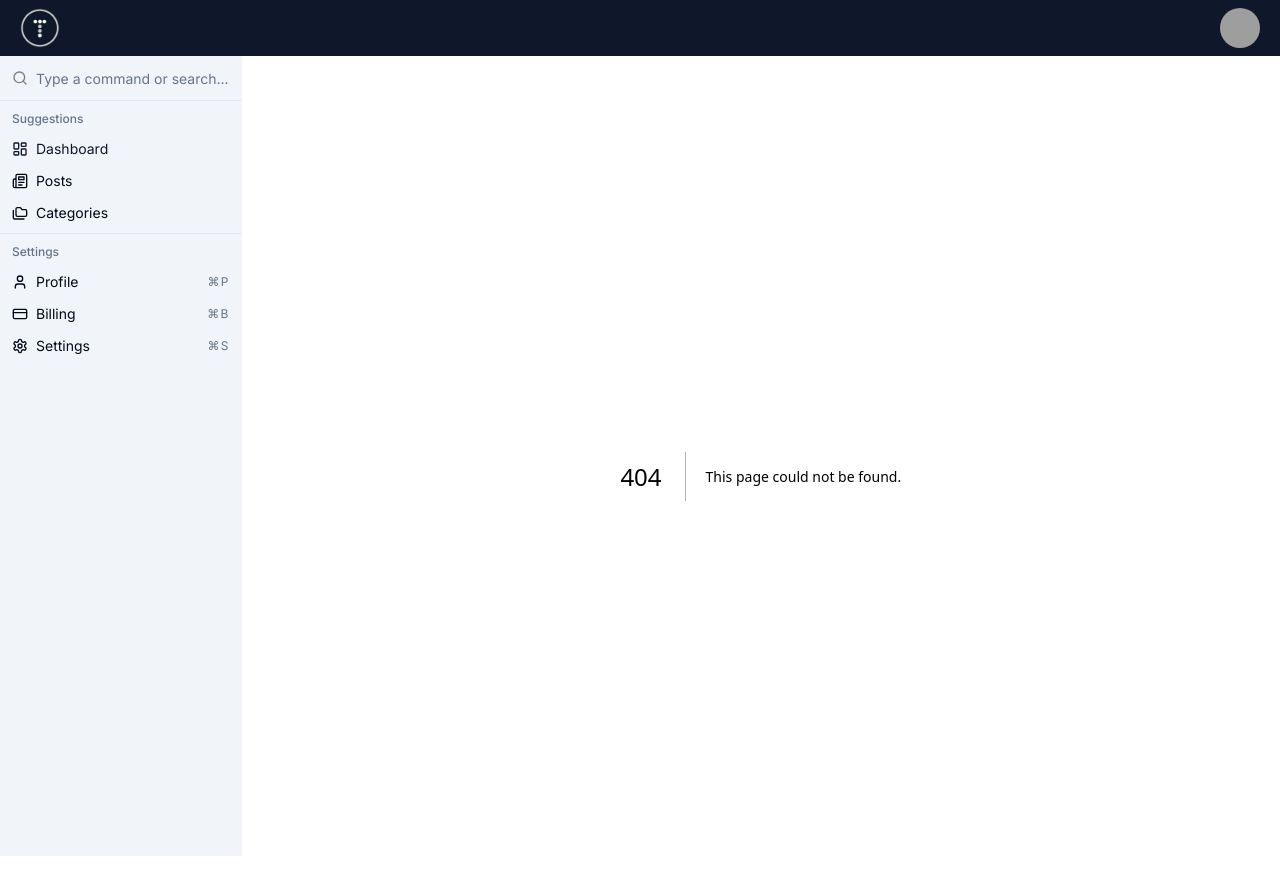
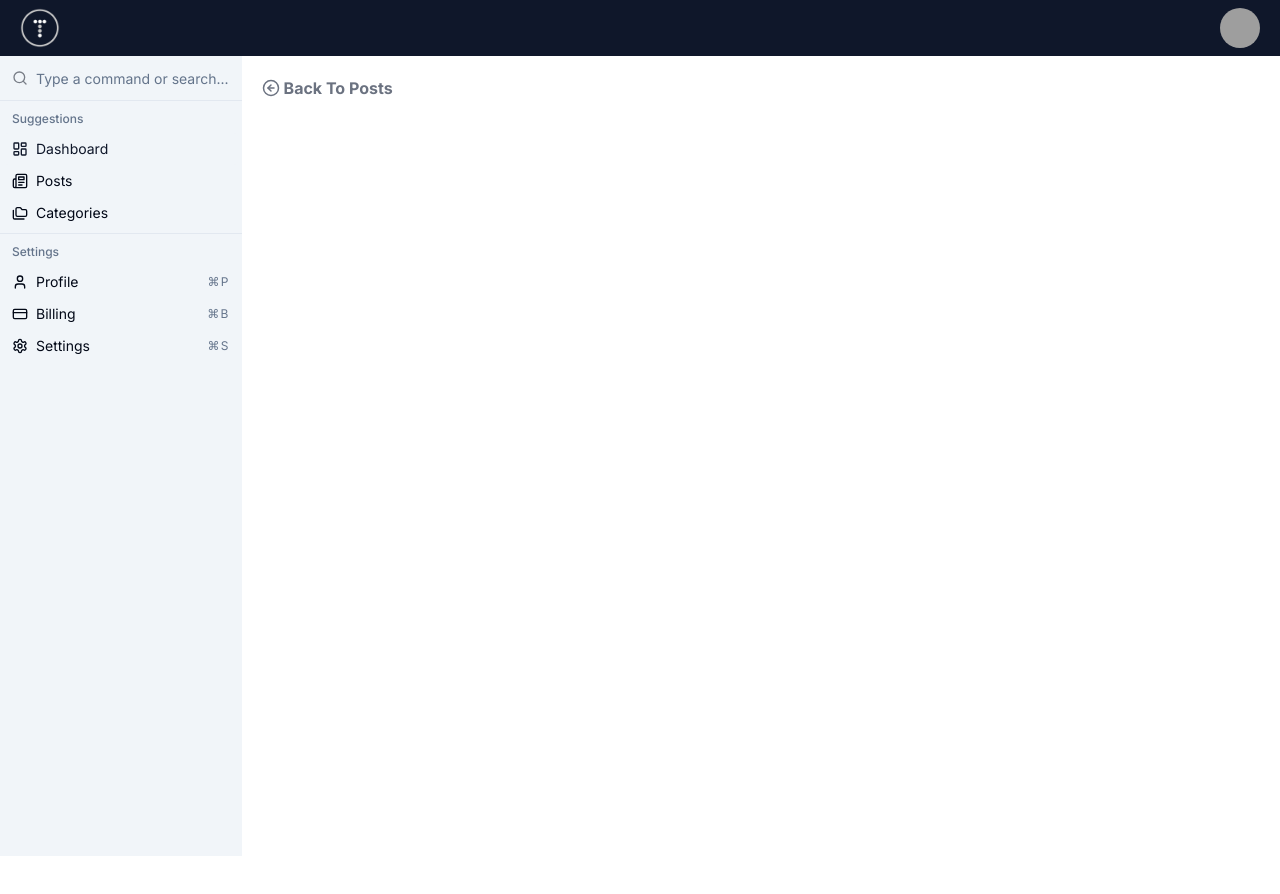
Before and after one commit to ericstober/traversypress-ui, a Next.js app: page /posts/edit/1 in a window 1280 px wide. Before the commit this address had no page. After the commit the page ends 856 px from the top, so only its background shows below. Built offline with nearby package versions, Linux system fonts and the light colour scheme; grey boxes are pictures that could not be loaded.

Commit message:
Added edit post page

```diff
--- /dev/null
+++ b/app/(main)/posts/edit/[edit]/page.tsx
@@ -0,0 +1,11 @@
+import BackButton from "@/components/BackButton";
+
+const PostEditPage = () => {
+  return (
+    <>
+      <BackButton text='Back To Posts' link='/posts' />
+    </>
+  );
+};
+
+export default PostEditPage;
```
